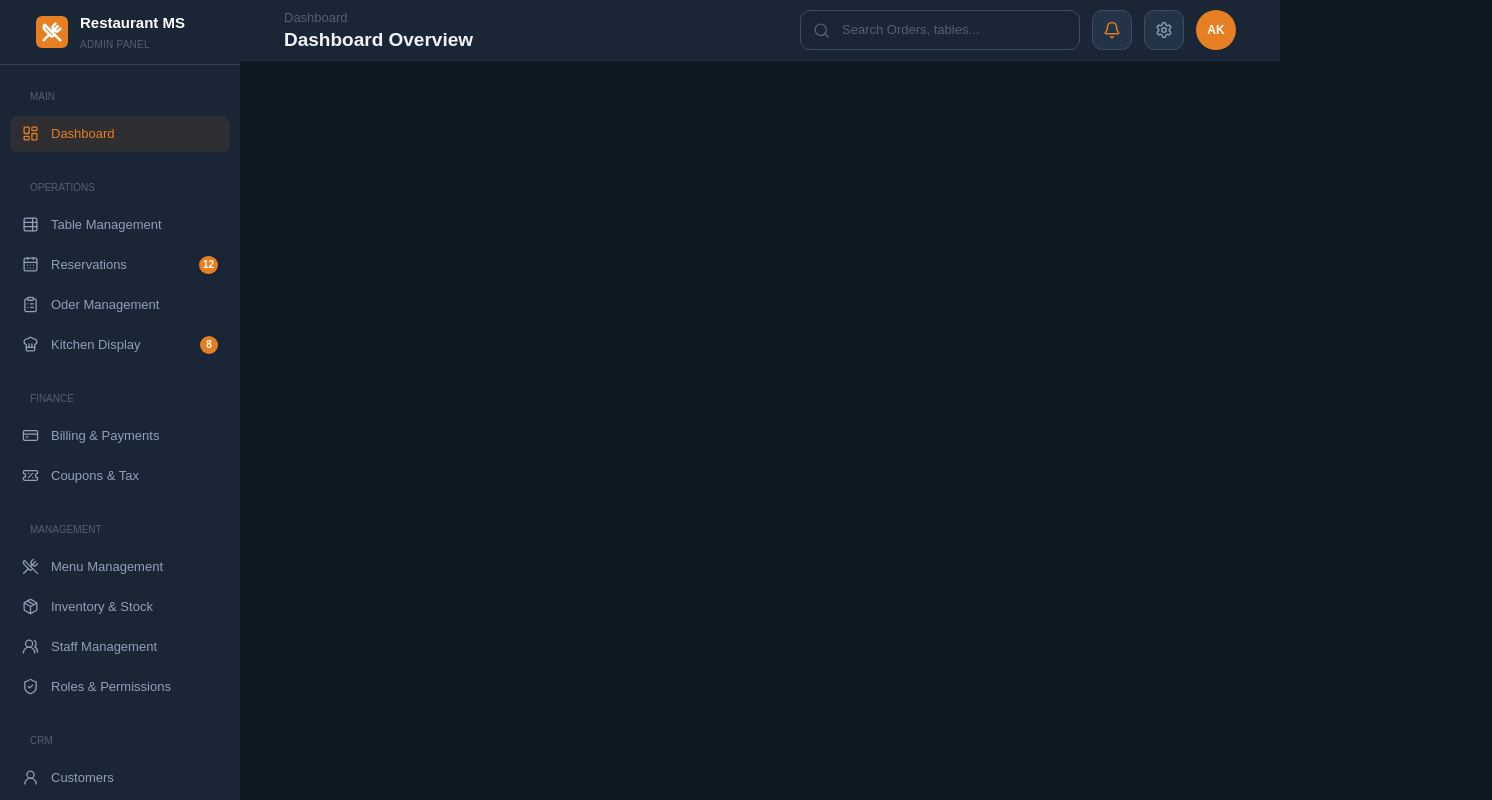
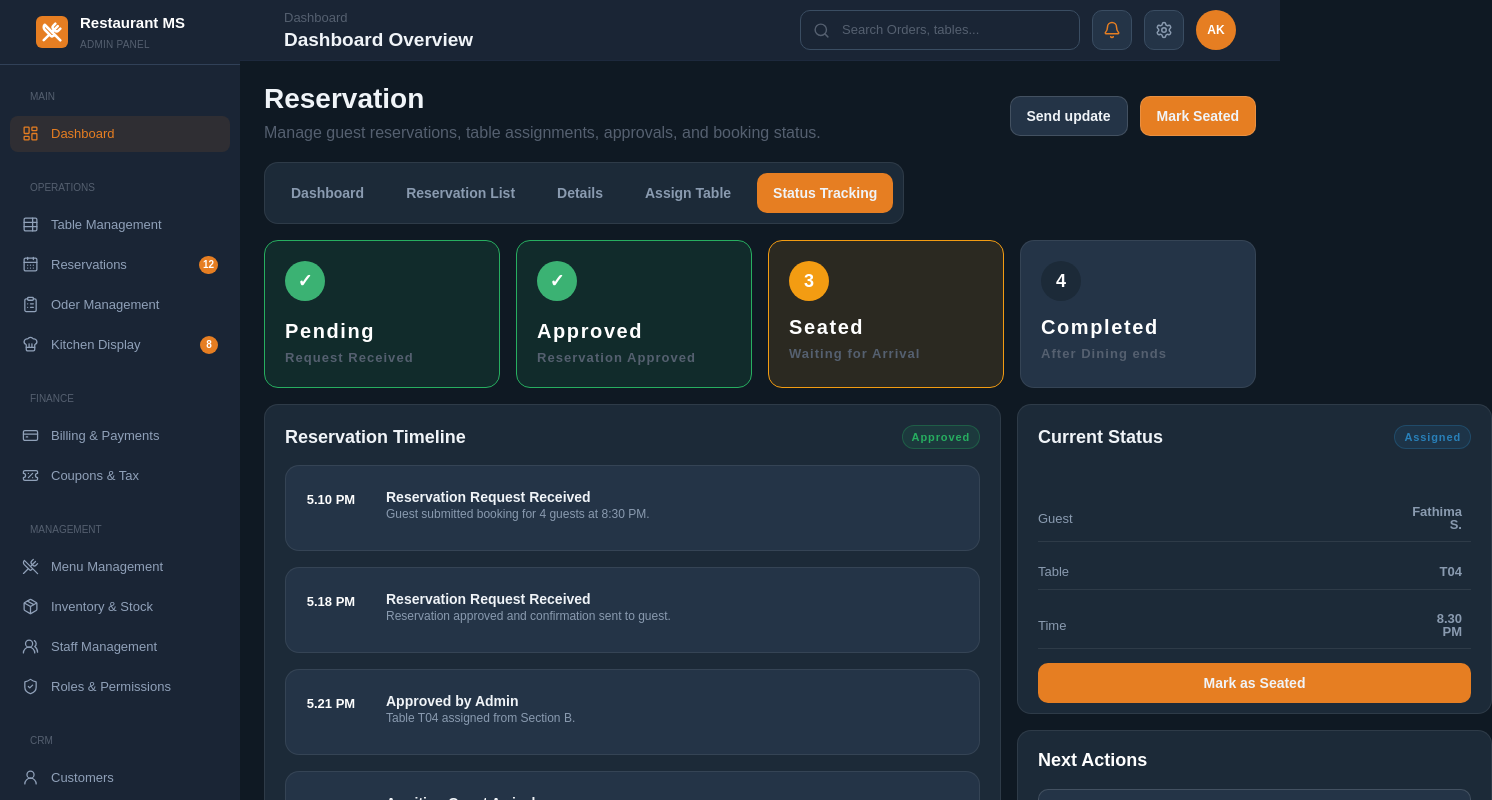
Before and after one commit to Mahdhe/restaurant_management_system_frontend, a React (Vite) app: page /reservations/status-tracking in a window 1280 px wide. Shown: the top 800 px of the page, 1492 px wide, since content can reach past the window. Built offline with nearby package versions, Linux system fonts and the light colour scheme; a web font is replaced by a local one.

Commit message:
changes routes path

```diff
--- a/src/App.jsx
+++ b/src/App.jsx
@@ -3,7 +3,8 @@ import AdminSidebar from "./components/layout/Sidebar";
 import Header from "./components/layout/Header";
 import { pageDetials } from "./data/PageDetails";
 
-import ReservationRoutes from "./routes/ReservationRoutes";
+import ReservationRoutes from "./pages/Reservation_dashboard/ReservationRoutes";
+
 
 function App() {
   const [activeItem, setActiveItem] = useState("Dashboard");
@@ -30,7 +31,8 @@ function App() {
           <Header user={currentUser} page={pageDetials[activeItem]} />
 <div className="min-h-screen bg-[#0f1923] font-dmsans">
             {activeItem === "Reservations" && <ReservationRoutes />}
-          {/* <ReservationRoutes/> */}
+          <ReservationRoutes/>
+
           </div>
         </main>
       </div>
--- /dev/null
+++ b/src/pages/Reservation_dashboard/ReservationPages/ReservationList.jsx
@@ -0,0 +1,22 @@
+
+
+import Title from "../../../components/Reservation/Common/title";
+import ButtonsRow from "../../../components/Reservation/Common/buttonrow";
+import Filtercard from "../../../components/Reservation/Reservationlist/filtercard";
+import Recentorder from "../../../components/Reservation/Reservationlist/recentorderscard";
+
+
+function ReservationList(){
+    return(
+   <div className="w-full min-w-0 h-[1158px] bg-[#0F1923]  p-6">
+
+  <Title />
+  <ButtonsRow />
+  <Filtercard />
+  <Recentorder />
+
+</div>
+    );
+}
+
+export default ReservationList;
--- /dev/null
+++ b/src/pages/Reservation_dashboard/ReservationPages/StatusTracking.jsx
@@ -0,0 +1,21 @@
+import Buttons from "../../../components/Reservation/Statustracking/buttons";
+import ButtonsRow from "../../../components/Reservation/Common/buttonrow";
+import Kpirow from "../../../components/Reservation/Statustracking/kpirow";
+import TableGrid from "../../../components/Reservation/Statustracking/tablegrid";
+
+
+function StatusTracking(){
+
+    return(
+    <div className="w-full min-w-0 min-h-[1158px] bg-[#0F1923]  p-6">
+
+  <Buttons />
+   <ButtonsRow />
+   <Kpirow />
+   <TableGrid />
+
+  </div>
+   );
+}
+
+export default StatusTracking;
--- a/src/pages/Reservationlist/ReservationList.jsx
+++ /dev/null
@@ -1,22 +0,0 @@
-
-
-import Title from "../../components/Reservation/Common/title";
-import ButtonsRow from "../../components/Reservation/Common/buttonrow";
-import Filtercard from "../../components/Reservation/Reservationlist/filtercard";
-import Recentorder from "../../components/Reservation/Reservationlist/recentorderscard";
-
-
-function ReservationList(){
-    return(
-   <div className="w-full min-w-0 h-[1158px] bg-[#0F1923]  p-6">
-
-  <Title />
-  <ButtonsRow />
-  <Filtercard />
-  <Recentorder />
-
-</div>
-    );
-}
-
-export default ReservationList;
--- a/src/pages/StatusTracking/StatusTracking.jsx
+++ /dev/null
@@ -1,21 +0,0 @@
-import Buttons from "../../components/Reservation/Statustracking/buttons";
-import ButtonsRow from "../../components/Reservation/Common/buttonrow";
-import Kpirow from "../../components/Reservation/Statustracking/kpirow";
-import TableGrid from "../../components/Reservation/Statustracking/tablegrid";
-
-
-function StatusTracking(){
-
-    return(
-    <div className="w-full min-w-0 min-h-[1158px] bg-[#0F1923]  p-6">
-
-  <Buttons />
-   <ButtonsRow />
-   <Kpirow />
-   <TableGrid />
-
-  </div>
-   );
-}
-
-export default StatusTracking;
```
Also changed, not shown: src/pages/Reservation_dashboard/ReservationPages/AssignTable.jsx (renamed from src/pages/AssignTable/AssignTable.jsx, +5 -5 lines), src/pages/Reservation_dashboard/ReservationPages/ReservationDetails.jsx (renamed from src/pages/Details/ReservationDetails.jsx, +6 -6 lines), src/pages/Reservation_dashboard/ReservationRoutes.jsx (renamed from src/routes/ReservationRoutes.jsx, +5 -5 lines), src/pages/Reservation_dashboard/ReservationPages/Reservationdashboard.jsx (renamed from src/pages/Reservation/Dashboard/Reservationdashboard.jsx), 1 other file (tests, documents, lock files or other folders).
